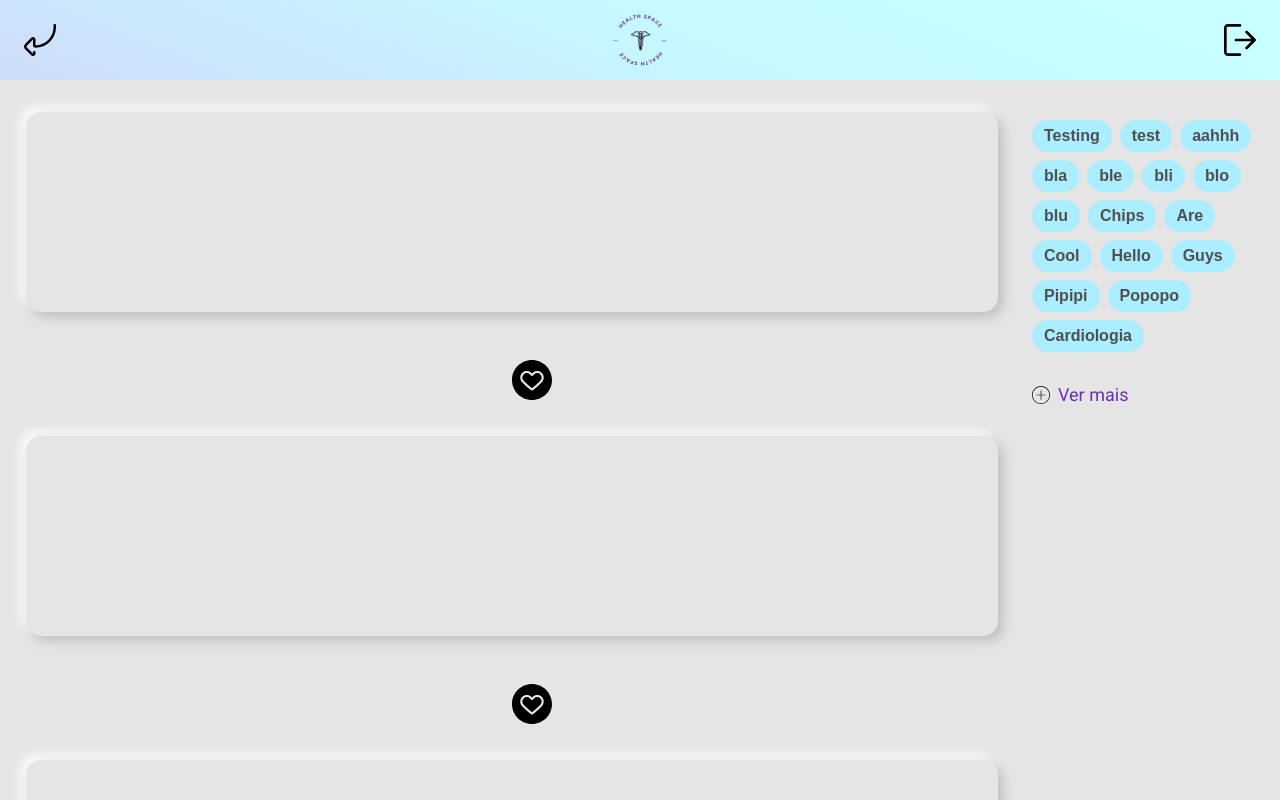
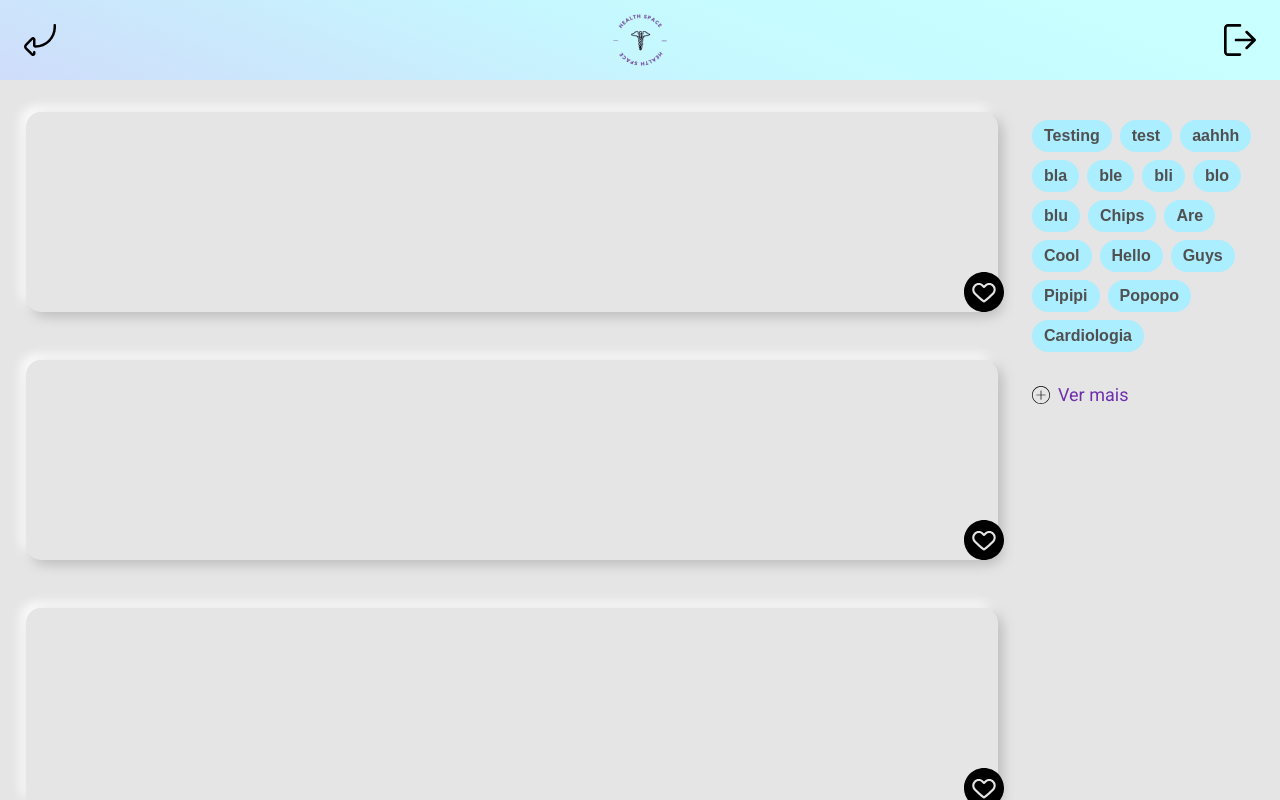
Before and after one commit to Matts-R/healthlab, an Angular app in the folder frontend/: page /favoritos in a window 1280 px wide. Built offline with nearby package versions, Linux system fonts and the light colour scheme; a web font is replaced by a local one.

Commit message:
Arrumando a posição do botao

```diff
--- a/frontend/src/app/components/favoritos/favoritos.component.css
+++ b/frontend/src/app/components/favoritos/favoritos.component.css
@@ -31,7 +31,8 @@
   .coracao{
     height: 40px;
     position: relative;
-    left: 50%;
+    left: 96.5%;
+    top: 80%;
   }
   .post-share {
     text-align:center;
--- a/frontend/src/app/components/favoritos/favoritos.component.html
+++ b/frontend/src/app/components/favoritos/favoritos.component.html
@@ -2,8 +2,9 @@
   <div class="post-container">
     <ng-container *ngFor="let post of posts">
       <div class="post-card">
+        <img class="coracao clickable"  (click)="teste()" src="./assets/coracao.svg" alt="" />
       </div>
-      <img class="coracao clickable"  (click)="teste()" src="./assets/coracao.svg" alt="" />
+
     </ng-container>
   </div>
     <div class="tags">
```
